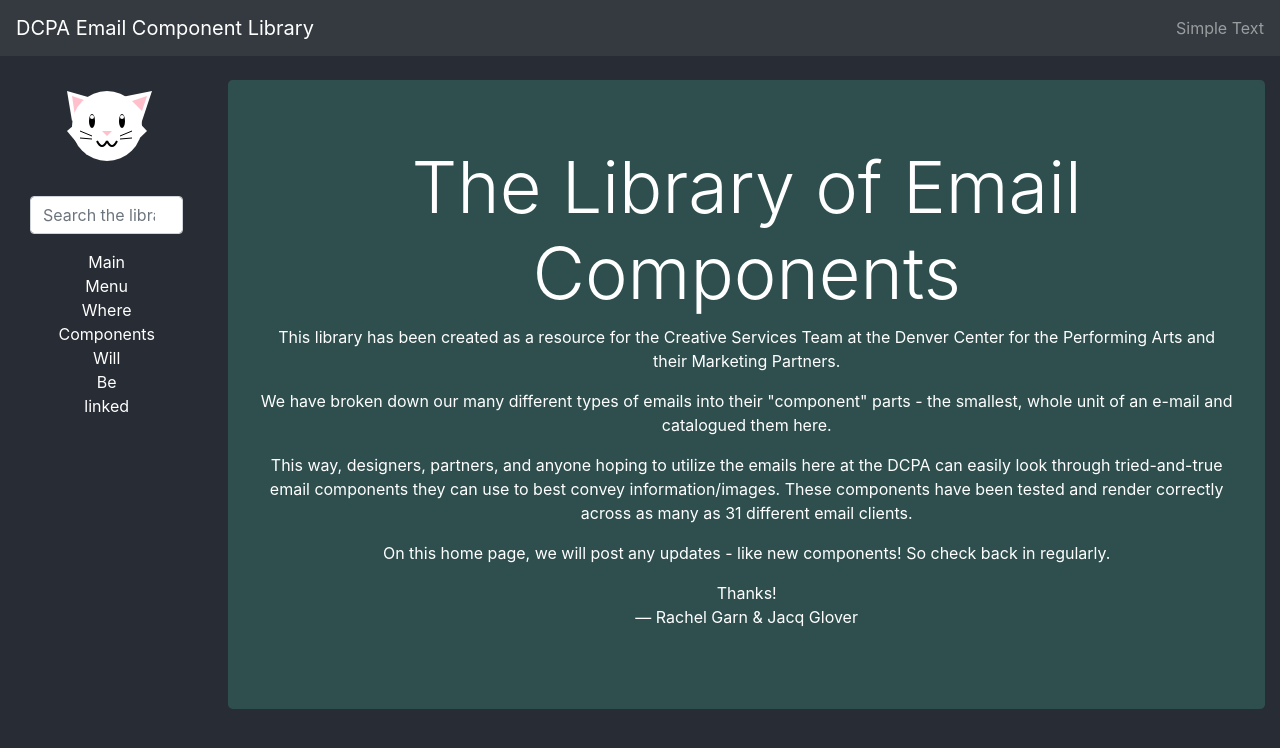
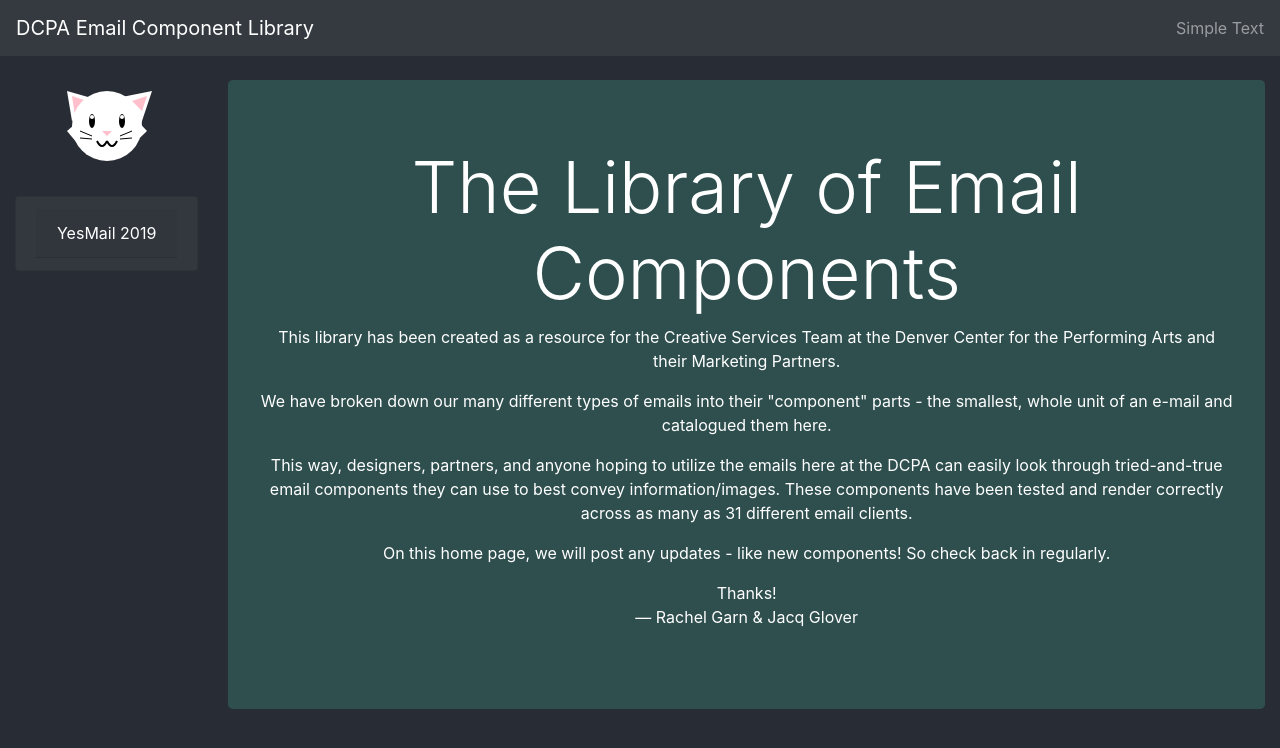
Before and after one commit to dcpa/email-component-library, a React (Create React App) app: page / in a window 1280 px wide. Shown: the top 748 px of the page. Built offline with nearby package versions, Linux system fonts and the light colour scheme.

Commit message:
Collapsible side bar, changing viewbox on click

```diff
--- a/package.json
+++ b/package.json
@@ -8,6 +8,7 @@
     "@testing-library/user-event": "^7.2.1",
     "bootstrap": "^4.4.1",
     "react": "^16.12.0",
+    "react-bootstrap": "^1.0.0-beta.16",
     "react-dom": "^16.12.0",
     "react-scripts": "3.3.0",
     "reactstrap": "^8.4.1"
--- a/src/components/Navbar/Navbar.jsx
+++ b/src/components/Navbar/Navbar.jsx
@@ -5,12 +5,6 @@ import {
   NavbarToggler,
   NavbarBrand,
   Nav,
-  NavItem,
-  NavLink,
-  UncontrolledDropdown,
-  DropdownToggle,
-  DropdownMenu,
-  DropdownItem,
   NavbarText
 } from 'reactstrap';
 
--- /dev/null
+++ b/src/components/SideBar/CompLinks.jsx
@@ -0,0 +1,10 @@
+import React from "react";
+
+
+const CompLink = ( props ) => {
+    return (
+        <span onClick={ () => props.clickAction(props.componentName) } value={ props.componentName }>{ props.componentName }</span>
+    )
+}
+
+export default CompLink;
--- a/src/components/SideBar/Sidebar.jsx
+++ b/src/components/SideBar/Sidebar.jsx
@@ -0,0 +1,25 @@
+import React from "react";
+import { Accordion, Card } from "react-bootstrap";
+
+const SideBar = (props) => {
+    return (
+        <>
+            <Accordion>
+                <Card bg="dark" text="white">
+                    <Card.Header>
+                        <Accordion.Toggle as={Card.Header} eventKey="0">
+                            {props.title}
+                        </Accordion.Toggle>
+                    </Card.Header>
+                    <Accordion.Collapse eventKey="0">
+                        <Card.Body>
+                            {props.children}
+                        </Card.Body>
+                    </Accordion.Collapse>
+                </Card>
+            </Accordion>
+        </>
+    )
+}
+
+export default SideBar;
--- a/src/components/Svg/Svg.jsx
+++ b/src/components/Svg/Svg.jsx
@@ -16,8 +16,8 @@ const KittyKatty = (props) => {
                 <polygon points="45,55 55,55 50,60" fill="pink" />
                 <ellipse cx="65" cy="41" rx="2" ry="2" fill="white" />
                 <ellipse cx="35" cy="41" rx="2" ry="2" fill="white" />
-                <path d="M 40 65 q 5 10 10 0" stroke="black" fill="none" stroke-width="2" />
-                <path d="M 50 65 q 5 10 10 0" stroke="black" fill="none" stroke-width="2" />
+                <path d="M 40 65 q 5 10 10 0" stroke="black" fill="none" strokeWidth="2" />
+                <path d="M 50 65 q 5 10 10 0" stroke="black" fill="none" strokeWidth="2" />
                 <line x1="23" y1="55" x2="35" y2="60" stroke="black" />
                 <line x1="23" y1="62" x2="35" y2="63" stroke="black" />
                 <line x1="63" y1="60" x2="75" y2="55" stroke="black" />
--- a/src/components/View/View.jsx
+++ b/src/components/View/View.jsx
@@ -1,11 +1,29 @@
 import React,{ Component } from "react";
-import { Container, Row, Col } from 'reactstrap';
+import { Container, Row, Col } from 'react-bootstrap';
 import KittyKatty from "../Svg/Svg";
-import SearchForm from "../SearchForm/SearchForm";
 import HomeJumbo from "../HomePageJumbo/HomePageJumbo";
+import SideBar from "../SideBar/Sidebar";
+import CompLink from "../SideBar/CompLinks";
 
 export default class ViewBox extends Component {
+        state = {
+            viewBox: "Home",
+            compWasClicked: false,
+            currentComponent: ""
+        }
 
+        componentLinkClicked = (name) => {
+            console.log(name);
+            this.setState({
+                compWasClicked: true
+            });
+        }
+
+        renderItem() {
+            return (
+                <div>Hello world</div>
+            )
+        }
 
     render(){
         return(
@@ -16,26 +34,21 @@ export default class ViewBox extends Component {
                         <Row>
                             <Col xs="12">
                                 <KittyKatty />
-                                <SearchForm />
                             </Col>
                         </Row>
                     </Container>
-                    Main
-                    <br />
-                    Menu
-                    <br />
-                    Where
-                    <br />
-                    Components
-                    <br />
-                    Will
-                    <br /> Be
-                    <br />
-                    linked
+                    <SideBar title="YesMail 2019">
+                        <CompLink componentName="Image Fine Print" clickAction={this.componentLinkClicked} />
+                    </SideBar>
                 </Col>
                 <Col xs="10">
                     <br />
-                    <HomeJumbo />
+                    {
+                        !this.state.compWasClicked ?
+                            <HomeJumbo /> :
+                            this.renderItem()
+                    }
+
                 </Col>
                 </Row>
             </Container>
```
Also changed, not shown: 1 other file (tests, documents, lock files or other folders).
